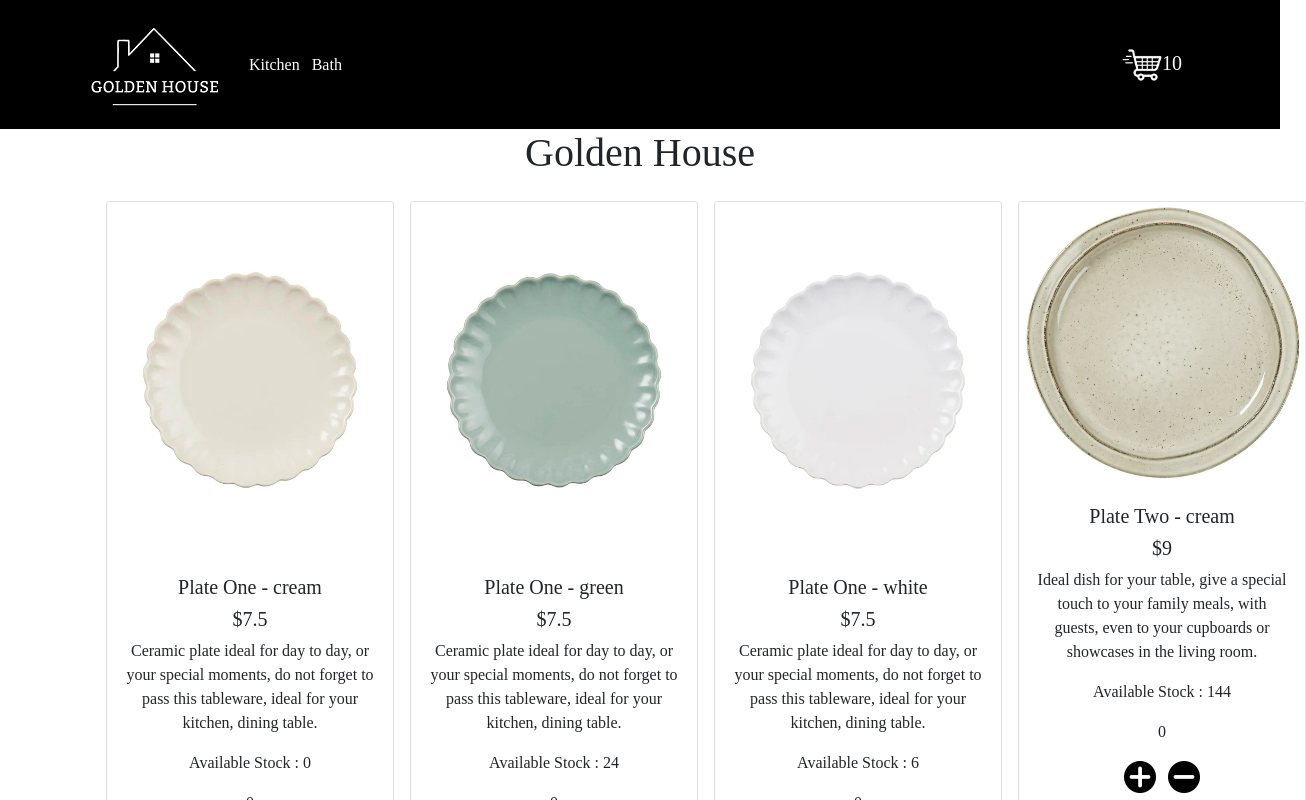
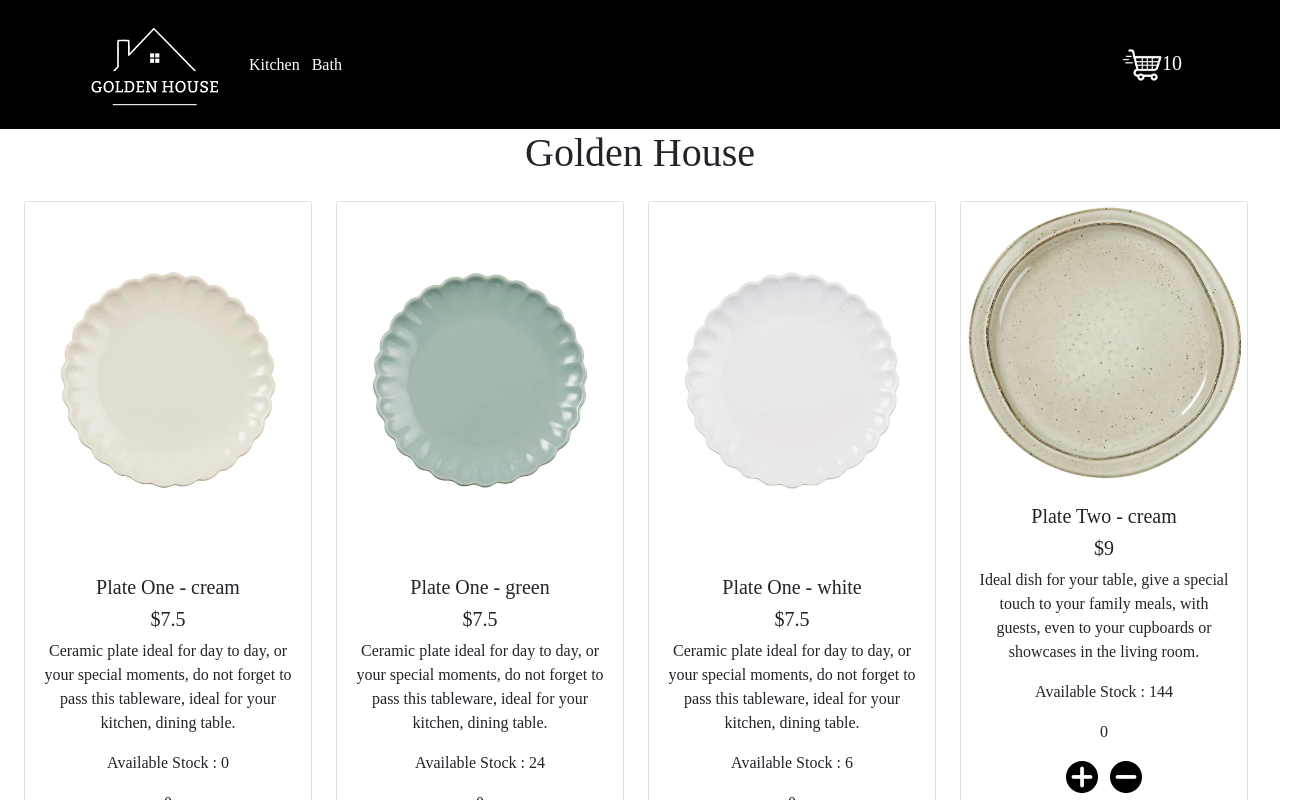
Before and after one commit to Marilinaroman/goldenhouse, a React (Create React App) app: page / in a window 1280 px wide. Shown: the top 800 px of the page, 1306 px wide, since content can reach past the window. Built offline with nearby package versions, Linux system fonts and the light colour scheme.

Commit message:
version 0.6: add item

```diff
--- a/src/components/Item/Item.js
+++ b/src/components/Item/Item.js
@@ -0,0 +1,23 @@
+import Card from 'react-bootstrap/Card';
+import Count from './../ItemCount/ItemCount';
+
+const Item = ({product}) =>{
+    return (
+        <>
+            <Card
+            key={product.id}
+            style={{ width: '18rem' }}>
+                <Card.Img variant="top" src={product.img} />
+                <Card.Body>
+                    <Card.Title>{product.name} - {product.color}</Card.Title>
+                    <Card.Title>${product.price}</Card.Title>
+                    <Card.Text>{product.description}</Card.Text>
+                    <Card.Text>Available Stock : {product.stock}</Card.Text>
+                    <Count stock={product.stock}/>
+                </Card.Body>
+            </Card>
+        </>
+    )
+}
+
+export default Item
--- a/src/components/ItemList/ItemList.css
+++ /dev/null
@@ -1,10 +0,0 @@
-.cards{
-    display: grid;
-    grid-template-columns: 1fr 1fr 1fr 1fr;
-    width: 100%;
-    margin: 1rem;;
-    height: auto;
-}
-.cards > div{
-    margin: 0.5rem;
-}
--- a/src/components/ItemList/ItemList.js
+++ b/src/components/ItemList/ItemList.js
@@ -1,38 +1,10 @@
-import { useState, useEffect  } from "react";
-import { getProducts } from "../asyncMock";
-import Card from 'react-bootstrap/Card';
-import Count from './../ItemCount/ItemCount';
-import './ItemList.css';
-import Container from "react-bootstrap/esm/Container";
+import Item from '../Item/Item'
 
-
-const ItemList = () =>{
-    const [products, setProducts] = useState([])
-    useEffect(() =>{
-        getProducts().then((products)=>{
-            setProducts(products);
-        })
-    }, []);
-
+const ItemList = ({products}) =>{
     return (
-        <Container>
-            <div className='cards'>
-                {products.map((u) => (
-                    <Card
-                    key={u.id}
-                    style={{ width: '18rem' }}>
-                    <Card.Img variant="top" src={u.img} />
-                        <Card.Body>
-                            <Card.Title>{u.name} - {u.color}</Card.Title>
-                            <Card.Title>${u.price}</Card.Title>
-                            <Card.Text>{u.description}</Card.Text>
-                            <Card.Text>Available Stock : {u.stock}</Card.Text>
-                            <Count stock={u.stock}/>
-                        </Card.Body>
-                    </Card>
-                ))}
-            </div>
-        </Container>
+        <>
+            {products.map((u) => <Item product={u}/>)}
+        </>
     )
 }
 
--- a/src/components/ItemListContainer/ItemListContainer.css
+++ b/src/components/ItemListContainer/ItemListContainer.css
@@ -0,0 +1,9 @@
+.cards{
+    display: grid;
+    grid-template-columns: 1fr 1fr 1fr 1fr;
+    margin: 1rem;;
+    height: auto;
+}
+.cards > div{
+    margin: 0.5rem;
+}
--- a/src/components/ItemListContainer/ItemListContainer.js
+++ b/src/components/ItemListContainer/ItemListContainer.js
@@ -1,11 +1,24 @@
+import { useState, useEffect  } from "react";
+import { getProducts } from "../asyncMock";
+import ItemList from './../ItemList/ItemList';
 import './ItemListContainer.css';
-import ItemList from './../ItemList/ItemList';
 
 const ItemListContainer = ({tittle}) =>{
+
+    const [products, setProducts] = useState([]);
+
+    useEffect(() =>{
+        getProducts().then((products)=>{
+            setProducts(products);
+        })
+    }, []);
+
     return (
     <>
         <h1>{tittle}</h1>
-        <ItemList/>
+        <div className="cards">
+            <ItemList products={products}/>
+        </div>
     </>
     )
 }
```
